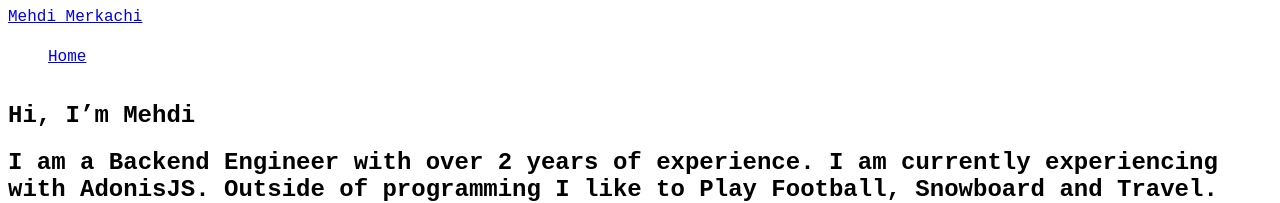
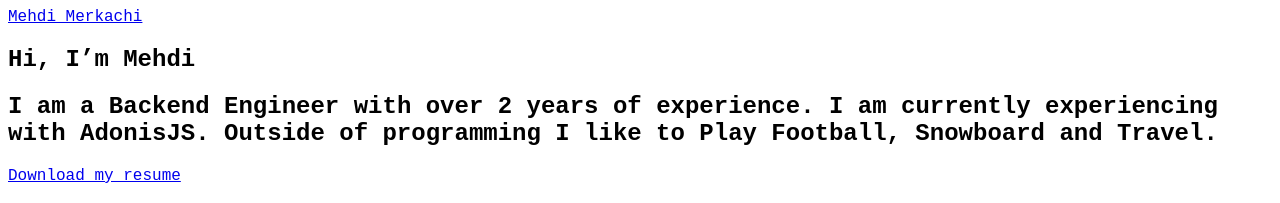
Before and after one commit to Mmehdi06/portfolio_mehdi, an Astro site: page / in a window 1280 px wide. Shown: the top 203 px of the page. Built offline with nearby package versions, Linux system fonts and the light colour scheme; Astro itself is replaced by a stand-in of ours.

Commit message:
CI/CD testing

```diff
--- a/src/layouts/Layout.astro
+++ b/src/layouts/Layout.astro
@@ -75,21 +75,22 @@ const currentPath = Astro.url.pathname;
         class="flex w-full flex-col gap-3 md:gap-2 md:flex-row md:justify-between pb-5 md:pb-0"
       >
         <a href="/" class="text-xl">{Config.me.name}</a>
-        <nav class="text-sm custom-breadcrumbs">
+ <!--       <nav class="text-sm custom-breadcrumbs">
           <ul>
             <li>
               <a class={currentPath === "/" ? "text-accent-content" : ""} href="/"
                 >Home</a
               >
             </li>
-            <!-- <li>
+            <li>
               <a
                 class={currentPath.startsWith("/posts") ? "text-accent-content" : ""}
                 href="/posts">Posts</a
               >
-            </li> -->
+            </li>
           </ul>
-        </nav>
+        </nav> -->
+
       </header>
       <slot />
     </div>
```
